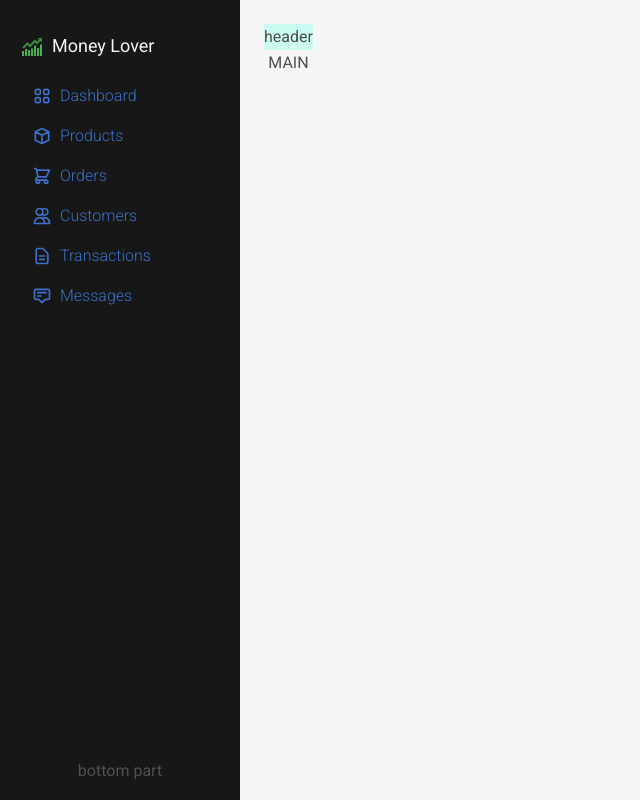
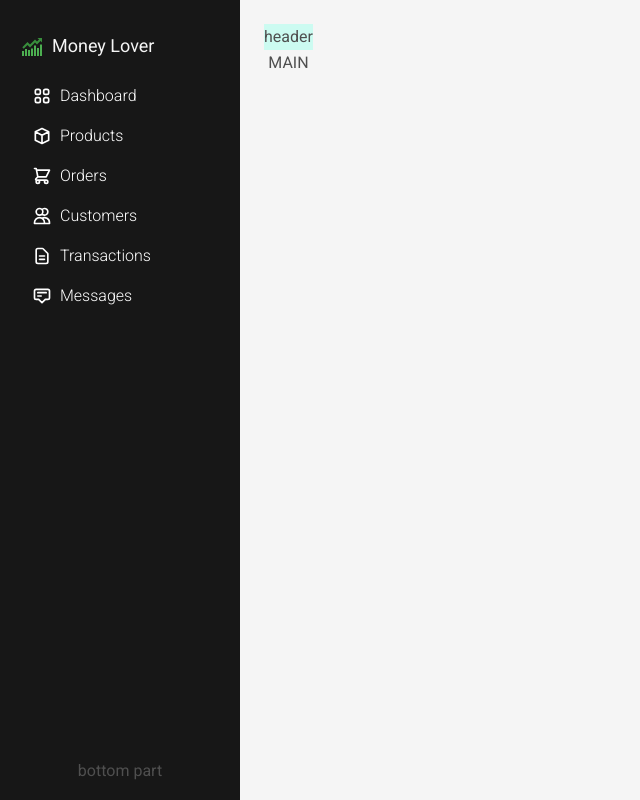
Before and after one commit to TrangDC/Money_Lover_Module_6, a React (Create React App) app: page / in a window 1280 px wide. Shown: the whole page, without its empty margins (0-640 px from the left). Built offline with nearby package versions, Linux system fonts and the light colour scheme; what yup-password would draw is missing.

Commit message:
install classnames library and set up text to white

```diff
--- a/package.json
+++ b/package.json
@@ -16,6 +16,7 @@
     "@testing-library/user-event": "^13.5.0",
     "axios": "^1.6.7",
     "bootstrap": "^5.3.2",
+    "classnames": "^2.5.1",
     "formik": "^2.4.5",
     "jwt-decode": "^4.0.0",
     "mdb-react-ui-kit": "^7.2.0",
--- a/src/new_src/components/shared/Sidebar.js
+++ b/src/new_src/components/shared/Sidebar.js
@@ -2,6 +2,8 @@ import React from 'react';
 import {FcBullish} from "react-icons/fc";
 import {DASHBOARD_SIDEBAR_LINKS} from "../../lib/consts";
 import {Link} from "react-router-dom";
+import classNames from "classnames";
+import {text} from "@fortawesome/fontawesome-svg-core";
 
 const linkClasses =
     'flex items-center gap-2 font-light px-3 py-2 hover:bg-neutral-700 hover:no-underline active:bg-neutral-600 rounded-sm text-base'
@@ -28,7 +30,7 @@ export default Sidebar;
 
 function SidebarLink({item}) {
     return (
-        <Link to={item.path} className={linkClasses}>
+        <Link to={item.path} className={classNames('text-white',linkClasses)}>
             <span className="text-xl">{item.icon}</span>
             {item.label}
         </Link>
```
Also changed, not shown: 1 other file (tests, documents, lock files or other folders).
